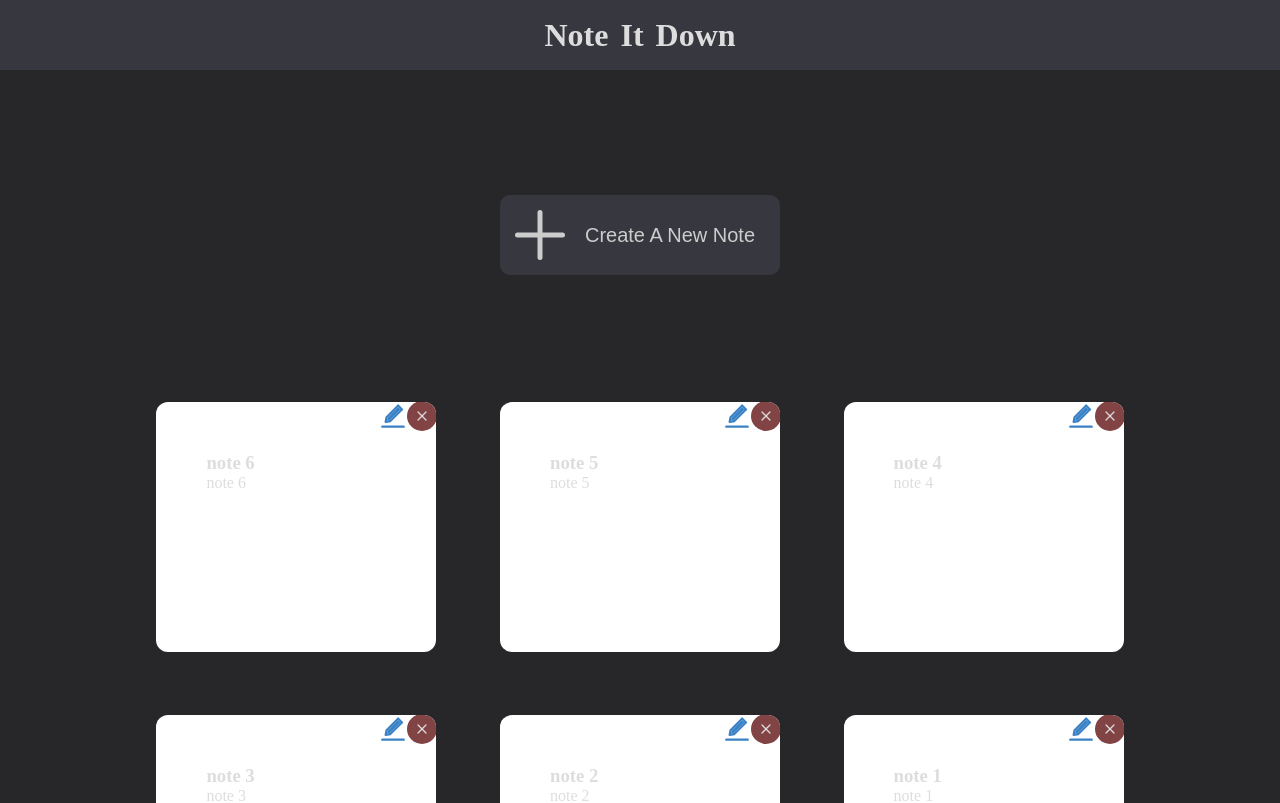
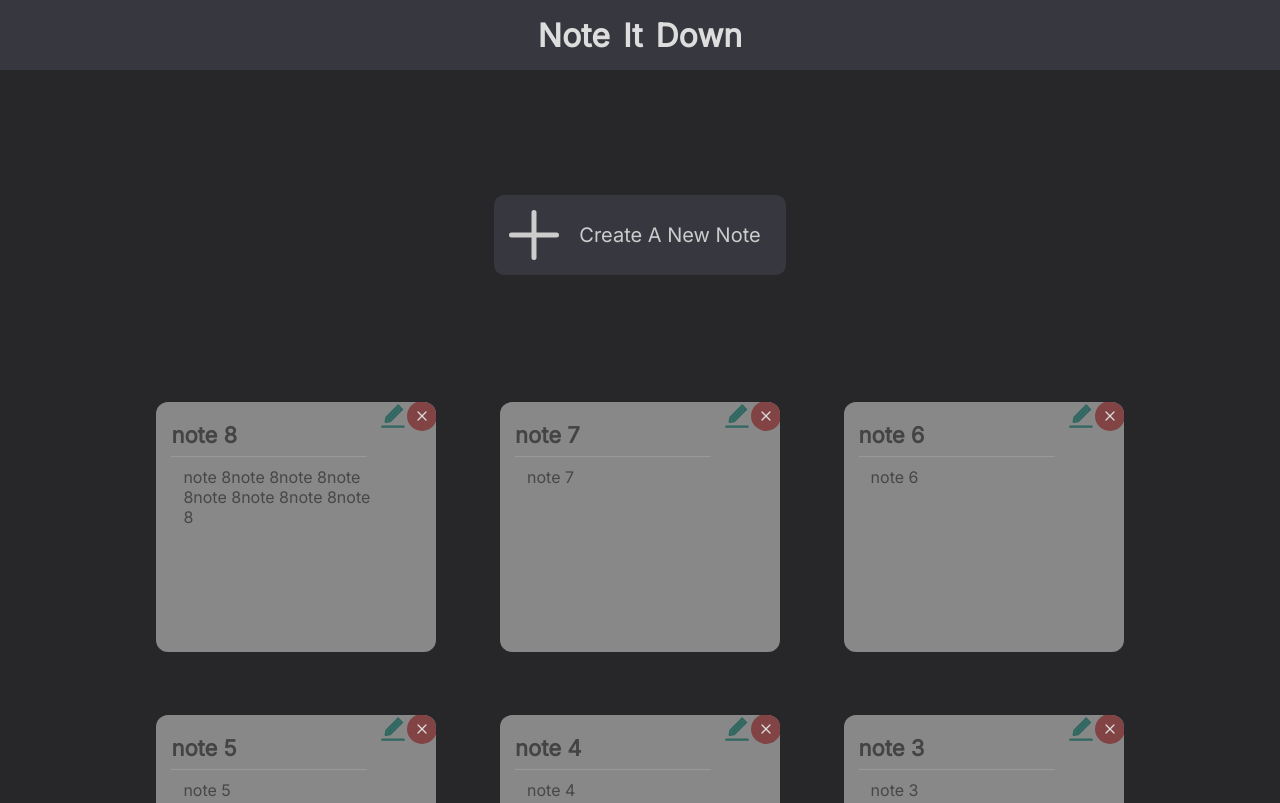
Before and after one commit to argunidem/note-it-down, a React (Create React App) app: page / in a window 1280 px wide. Shown: the top 803 px of the page. Built offline with nearby package versions, Linux system fonts and the light colour scheme; data requests are answered from the project's data file.

Commit message:
scrollbar bg-color

```diff
--- a/db.json
+++ b/db.json
@@ -29,6 +29,16 @@
       "title": "note 6",
       "message": "note 6",
       "id": 6
+    },
+    {
+      "id": 7,
+      "title": "note 7",
+      "message": "note 7"
+    },
+    {
+      "title": "note 8",
+      "message": "note 8note 8note 8note 8note 8note 8note 8note 8",
+      "id": 8
     }
   ]
 }
--- a/src/components/Notes.jsx
+++ b/src/components/Notes.jsx
@@ -19,8 +19,8 @@ const Notes = () => {
               <motion.div
                 className='box'
                 key={note.id}
-                initial={{ opacity: 0 }}
-                animate={{ opacity: 1 }}
+                initial={{ opacity: 0, x: -1000 }}
+                animate={{ opacity: 1, x: 0 }}
                 transition={{ duration: 0.4 }}
                 exit={{ opacity: 0, transition: { duration: 0.4 } }}
               >
--- a/src/index.css
+++ b/src/index.css
@@ -1,12 +1,15 @@
+@import url('https://fonts.googleapis.com/css2?family=Inter:wght@300;400&display=swap');
+
 /* background-color: #550527; */
 * {
   margin: 0;
   padding: 0;
   box-sizing: border-box;
+  font-family: 'Inter', sans-serif;
 }
 
 body {
-  background-color: rgb(39 39 42);
+  background-color: #27272a;
   overflow-x: hidden;
 }
 
@@ -16,8 +19,25 @@ body,
   color: #ddd;
 }
 
+::-webkit-scrollbar {
+  width: 15px;
+}
+
+::-webkit-scrollbar-track {
+  background: #27272a;
+}
+
+::-webkit-scrollbar-thumb {
+  background: #777;
+  border-radius: 10px;
+}
+
+::-webkit-scrollbar-thumb:hover {
+  background: #37373f;
+}
+
 header {
-  background-color: rgb(55, 55, 63);
+  background-color: #37373f;
   height: 70px;
   padding-block: 4vh;
   width: 100%;
@@ -68,7 +88,7 @@ header {
   width: 100%;
 }
 
-form {
+form:not(.box form) {
   display: flex;
   flex-direction: column;
   min-width: 250px;
@@ -164,13 +184,39 @@ button.save-btn:hover {
   overflow-x: hidden;
   position: relative;
   margin: 3%;
-  padding: 50px;
-  background-color: #fff;
+  padding: 20px 20px 20px 15px;
+  background-color: #888;
   border-radius: 12px;
   width: 300px;
 }
 
-form.box {
+.box::-webkit-scrollbar-track {
+  background-color: #888;
+}
+
+.box::-webkit-scrollbar-thumb {
+  background-color: #37373f;
+}
+
+.box::-webkit-scrollbar-thumb:hover {
+  background-color: #37373f91;
+}
+
+.box h3 {
+  color: #444;
+  font-size: 22px;
+  padding-bottom: 8px;
+  border-bottom: 1px solid #999;
+  width: 80%;
+}
+
+.box p {
+  width: 77%;
+  margin: 10px 0 0 12px;
+  color: #27272aaa;
+}
+
+.box > form {
   padding: 30px;
 }
 
@@ -189,14 +235,16 @@ form.box {
 .box .edit-btn {
   cursor: pointer;
   position: absolute;
-  color: #3a82c5;
+  /* color: #3a82c5; */
+  color: #306761;
   top: -1px;
   right: 28px;
   height: 30px;
 }
 
 .box .edit-btn:hover {
-  color: #5a9edd;
+  color: #31867c;
+  /* color: #5a9edd; */
 }
 
 .box svg.close-btn:hover {
@@ -211,7 +259,7 @@ form.box {
   margin-top: 0;
   font-size: 18px;
   color: #fff;
-  background-color: #50be90;
+  background-color: #306761;
   border-radius: 4px 3px 12px 3px;
 }
 
```
